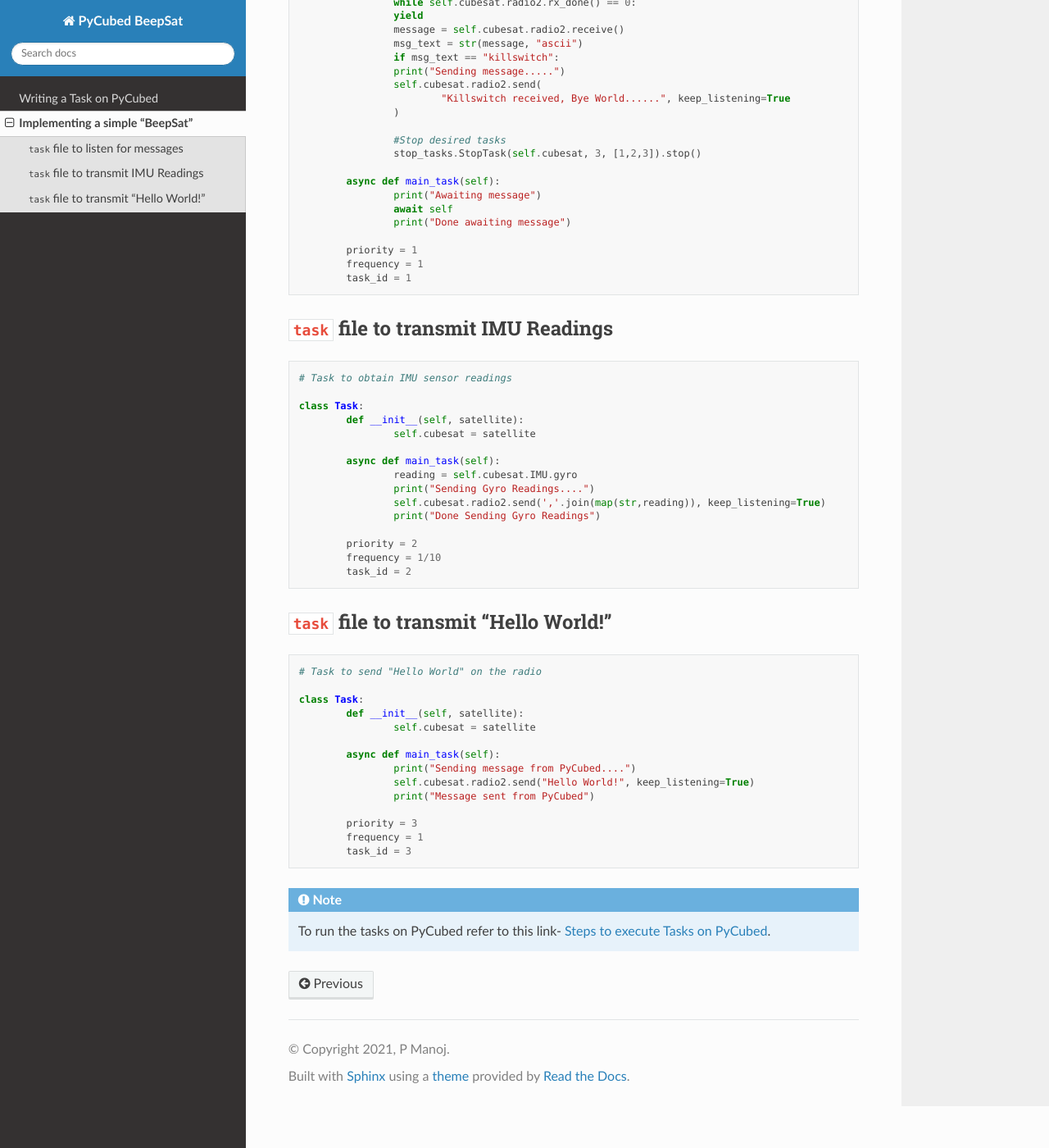
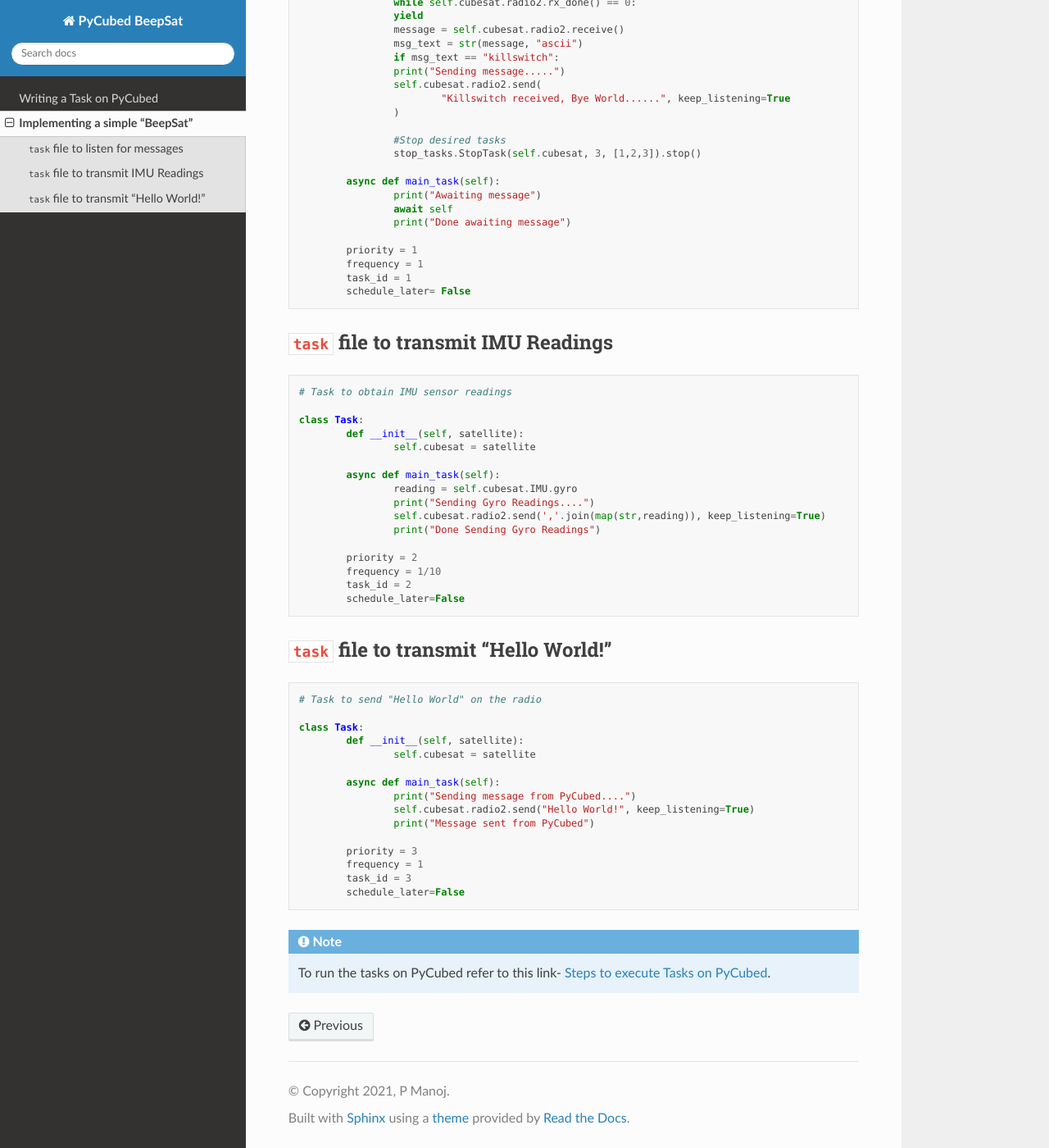
Before and after one commit to PranavMKrishnan/PyCubed-BeepSat, a Sphinx documentation site: the page built from PyCubed_BeepSat/docs/beepsat.rst, in a window 1280 px wide and 1400 px high, scrolled down 612 px. Shown: the whole window at 82% size. Built offline with Sphinx 7.4.7 and the Read the Docs theme 2.0.0, drawn with Linux system fonts in a browser that asks for light colours.

Commit message:
schedule_later added to task examples

```diff
--- a/PyCubed_BeepSat/docs/beepsat.rst
+++ b/PyCubed_BeepSat/docs/beepsat.rst
@@ -46,6 +46,7 @@ The ``task`` files required for the implementation of the "BeepSat" are below.
     		priority = 1
     		frequency = 1
     		task_id = 1
+    		schedule_later= False
 
 
 ``task`` file to transmit IMU Readings
@@ -68,6 +69,7 @@ The ``task`` files required for the implementation of the "BeepSat" are below.
     		priority = 2
     		frequency = 1/10
     		task_id = 2
+    		schedule_later=False
 
 
 ``task`` file to transmit "Hello World!"
@@ -89,6 +91,7 @@ The ``task`` files required for the implementation of the "BeepSat" are below.
     		priority = 3
     		frequency = 1
     		task_id = 3
+    		schedule_later=False
 
 
 .. note ::
--- a/PyCubed_BeepSat/docs/task.rst
+++ b/PyCubed_BeepSat/docs/task.rst
@@ -57,6 +57,7 @@ The example below demonstrates the simple task of sending the message "Hello Wor
     		priority = 1
     		frequency = 1
     		task_id = 4
+                schedule_later = False
 
 The above example sets the priority of the task to 1, sets the task ID to 4, and sets the execution rate of the task to 1 Hz.
 
```
Also changed, not shown: 8 other files.
